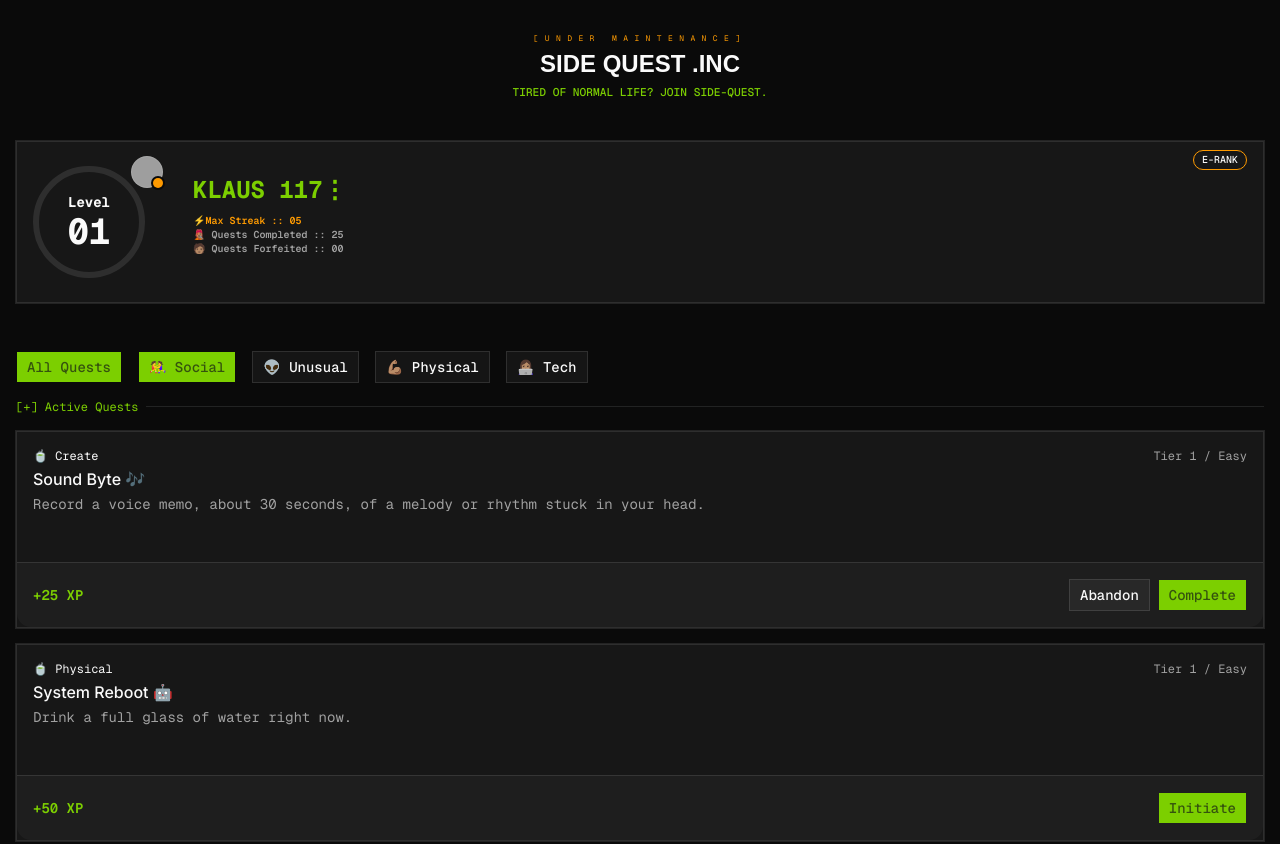
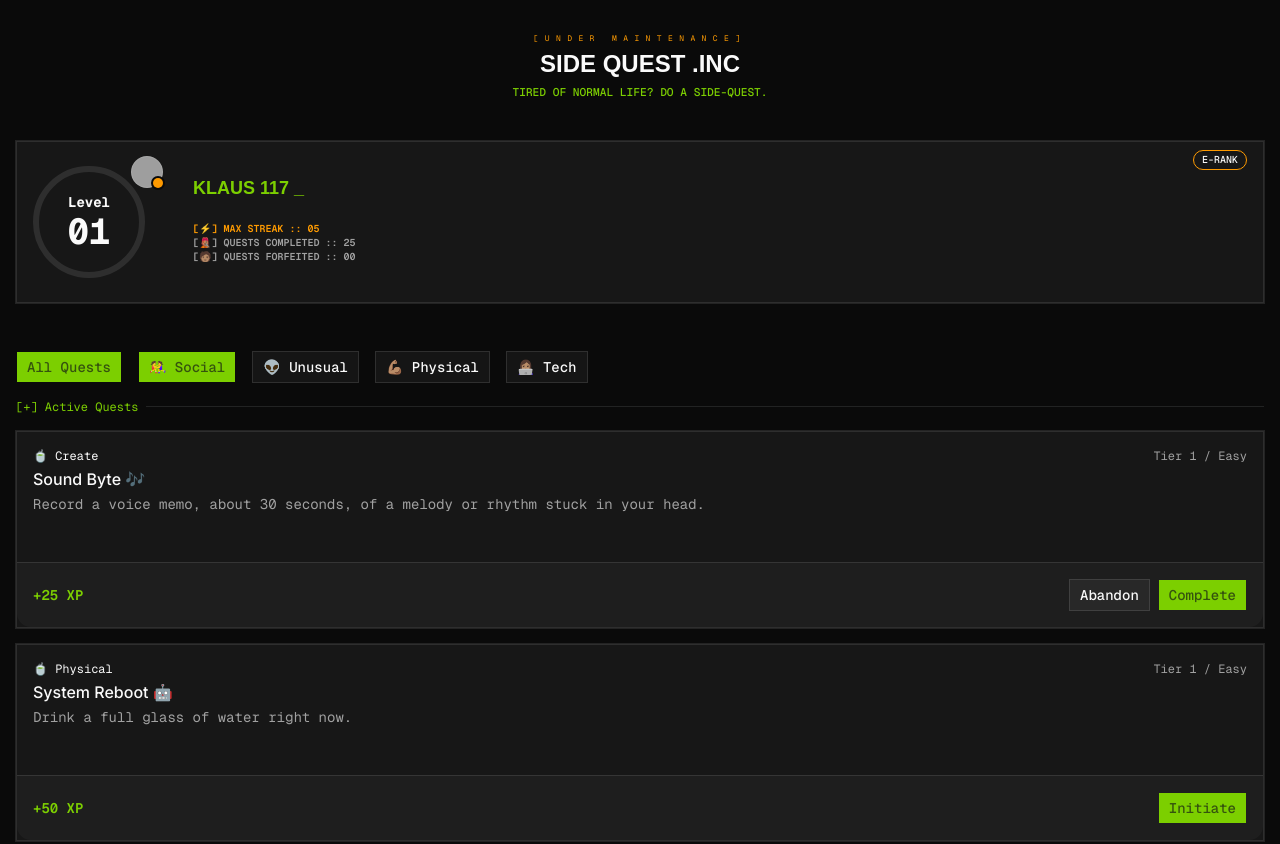
Before and after one commit to klaus-xy/side-quest, a Next.js app: page / in a window 1280 px wide. Shown: the top 844 px of the page. Built offline with nearby package versions, Linux system fonts and the light colour scheme; grey boxes are pictures that could not be loaded.

Commit message:
Update player card styling and header messaging
Enhance player profile card with Eurostile font, updated typing cursor, and formatted player stats. Change header tagline from 'Join' to 'Do' for improved UX messaging.

```diff
--- a/components/cards/player-profile-card.tsx
+++ b/components/cards/player-profile-card.tsx
@@ -42,9 +42,9 @@ const PlayerProfileCard = () => {
 
           {/* Name and Info */}
           <div className="flex flex-col justify-start gap-2 py-2 ">
-            <h3 className="w-max min-w-full min-h-8 text-primary">
+            <h3 className="w-max min-w-full min-h-8 text-primary font-eurostile text-lg">
               {currentText}
-              <TypingCursor cursorChar="⋮" />
+              <TypingCursor cursorChar=" _" />
             </h3>
             <Badge
               variant="outline"
@@ -61,15 +61,15 @@ const PlayerProfileCard = () => {
             {/* <Progress value={25} className="w-full rounded-none" /> */}
 
             {/* PLAYERSTATS */}
-            <div className="flex flex-col text-[0.625rem]  ">
+            <div className="flex flex-col text-[0.625rem] uppercase gap-0 mt-2">
               <span className="text-amber-500 font-semibold">
-                ⚡Max Streak :: <span>05</span> <br />{" "}
+                [⚡] Max Streak :: <span>05</span> <br />{" "}
               </span>
               <span className="text-muted-foreground font-semibold">
-                🧑🏽‍🎤 Quests Completed :: 25
+                [🧑🏽‍🎤] Quests Completed :: 25
               </span>
               <span className="text-muted-foreground font-semibold">
-                🧑🏽 Quests Forfeited :: 00
+                [🧑🏽] Quests Forfeited :: 00
               </span>
             </div>
           </div>
--- a/components/layout/header.tsx
+++ b/components/layout/header.tsx
@@ -19,7 +19,7 @@ const Header = () => {
       </span>
       <h1>Side Quest .Inc</h1>
       <h2 className="text-primary text-[0.7rem] font-medium">
-        Tired of normal life? Join Side-Quest.
+        Tired of normal life? Do a Side-Quest.
       </h2>
     </div>
   );
```
